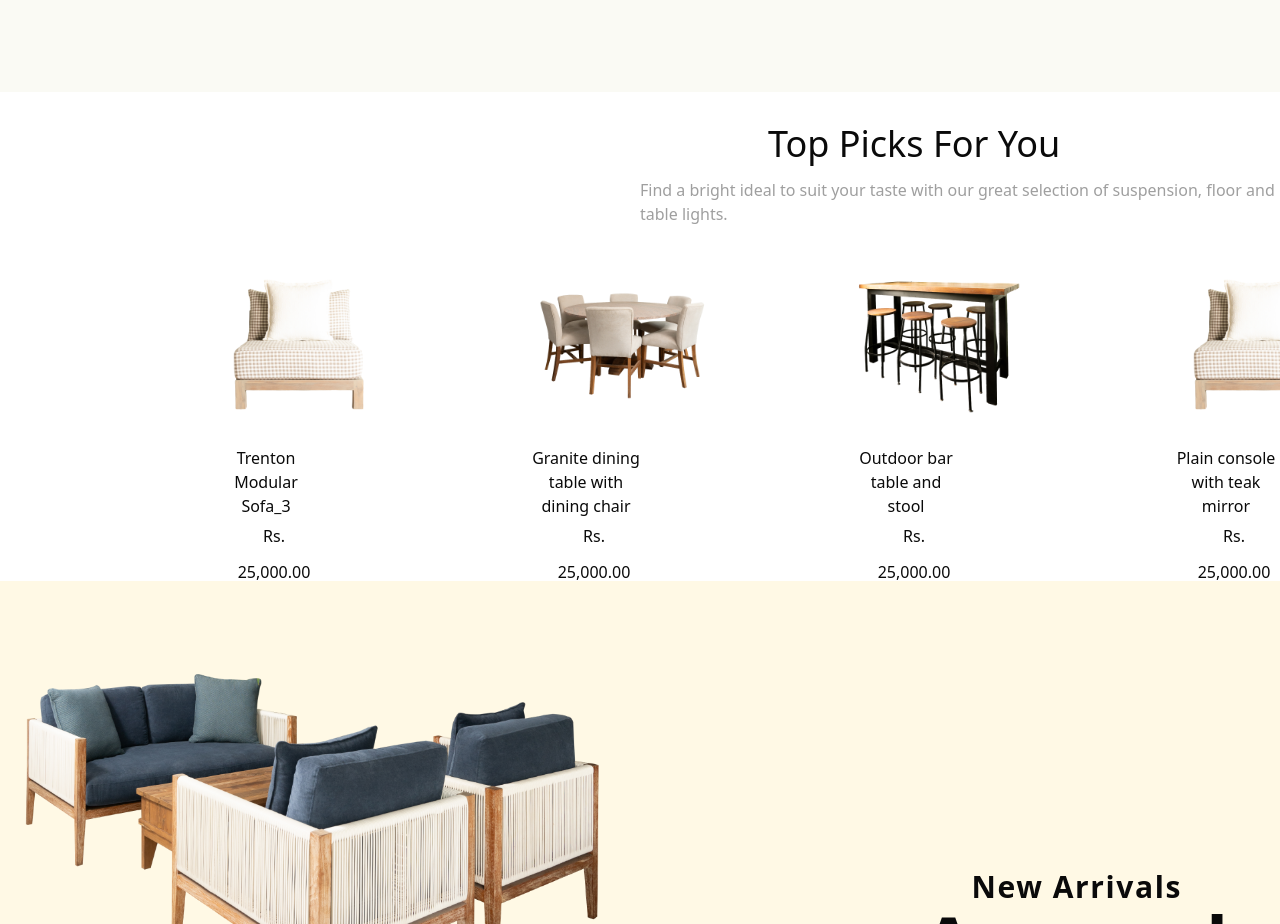
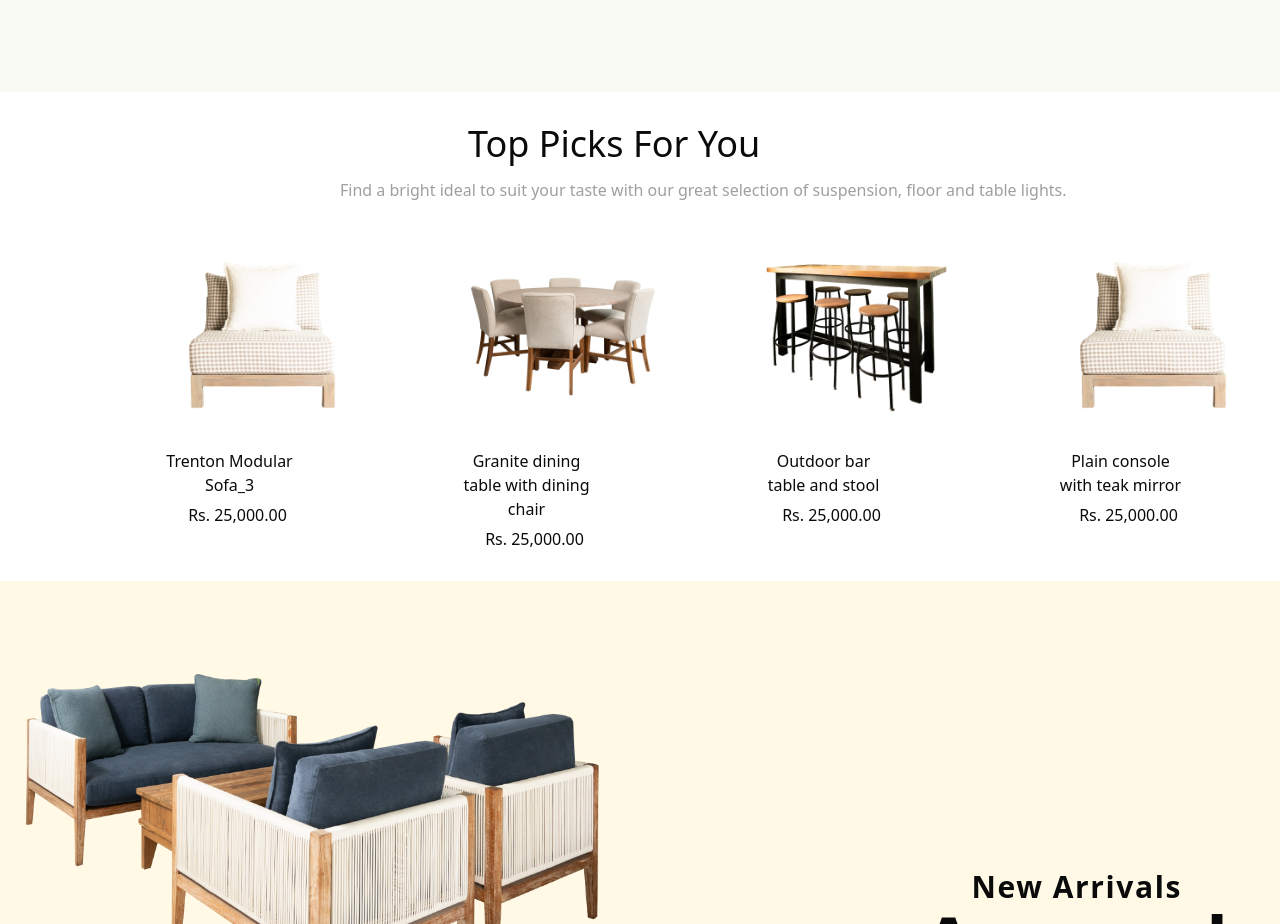
Before and after one commit to Hinarafiq/UX-UI-Hackathon, a Next.js app: page / in a window 1280 px wide. Shown: the part 1660-2584 px from the top of the page. Built offline with nearby package versions, Linux system fonts and the light colour scheme.

Commit message:
Update TopPicks.tsx

```diff
--- a/app/components/TopPicks.tsx
+++ b/app/components/TopPicks.tsx
@@ -3,32 +3,32 @@ export default function TopPicks () {
     return (
         <div className="w-full h-[1890px] md:h-[457px] bg-[#FFFFFF]">
 
-             <div className=" md:ml-[624px] ">
+             <div className=" md:ml-[324px] ">
                  <h1 className="w-[348px] h-[96px] md:h-[54px] font-medium text-2xl md:text-4xl ml-5 md:ml-36 mt-8 leading-10">Top Picks For You</h1>
                  <p className="text-[#9F9F9F] ml-4">Find a bright ideal to suit your taste with our <br className="block lg:hidden" /> great selection of suspension, floor <br className="block lg:hidden" /> and table lights.</p>
              </div>
 
               <div className="grid md:flex">
 
-                <div className="w-[287px] gap-4 h-[372px] md:ml-[100px]">
+                <div className="w-[247px] gap-4 h-[372px] md:ml-[50px]">
                   <Image src="/TrentoModularSofa.png" alt="Trento Modular Sofa" height="287" width="287" className="ml-[90px]" />
                    <h1 className="font-normal leading-6 text-center ml-28">Trenton Modular Sofa_3</h1>
                    <h1 className="font-medium leading-9 text-center ml-32">Rs. 25,000.00</h1>
                 </div>
 
-                <div className="w-[287px] gap-4 h-[372px] md:ml-[100px]">
+                <div className="w-[247px] gap-4 h-[372px] md:ml-[50px]">
                   <Image src="/GraniteDinningTableWithDinningChair.png" alt="Granite dining table with dining chair" height="287" width="287" className="ml-[90px]" />
                    <h1 className="font-normal leading-6 text-center ml-28">Granite dining table with dining chair</h1>
                    <h1 className="font-medium leading-9 text-center ml-32">Rs. 25,000.00</h1>
                 </div>
 
-                <div className="w-[287px] gap-4 h-[372px] md:ml-[100px]">
+                <div className="w-[247px] gap-4 h-[372px] md:ml-[50px]">
                   <Image src="/OutdoorBarTable&Stool.png" alt="Outdoor bar table and stool" height="287" width="287" className="ml-[90px]" />
                    <h1 className="font-normal leading-6 text-center ml-28">Outdoor bar table and stool</h1>
                    <h1 className="font-medium leading-9 text-center ml-32">Rs. 25,000.00</h1>
                 </div>
 
-                <div className="w-[287px] gap-4 h-[372px] md:ml-[100px]">
+                <div className="w-[247px] gap-4 h-[372px] md:ml-[50px]">
                   <Image src="/TrentoModularSofa.png" alt="Plain console with teak mirror " height="287" width="287" className="ml-[90px]" />
                    <h1 className="font-normal leading-6 text-center ml-28">Plain console with teak mirror</h1>
                    <h1 className="font-medium leading-9 text-center ml-32">Rs. 25,000.00</h1>
```
